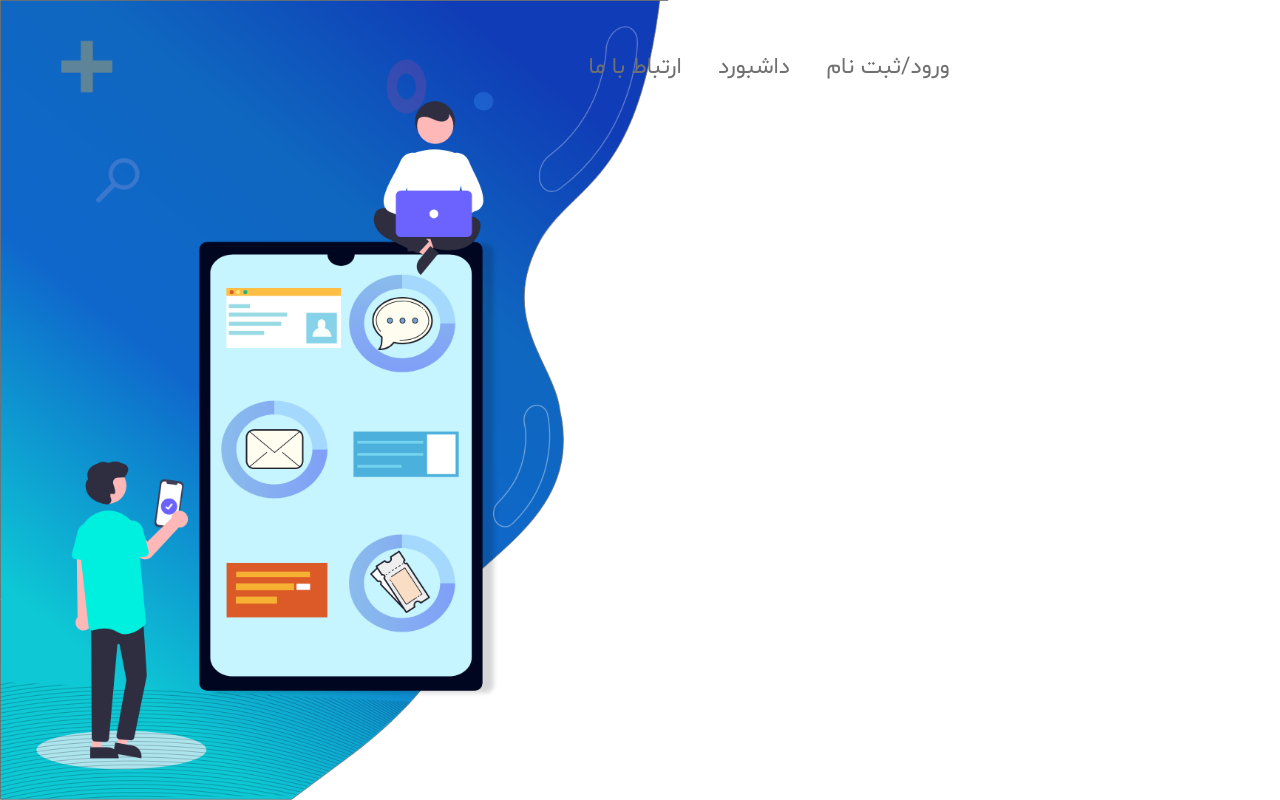
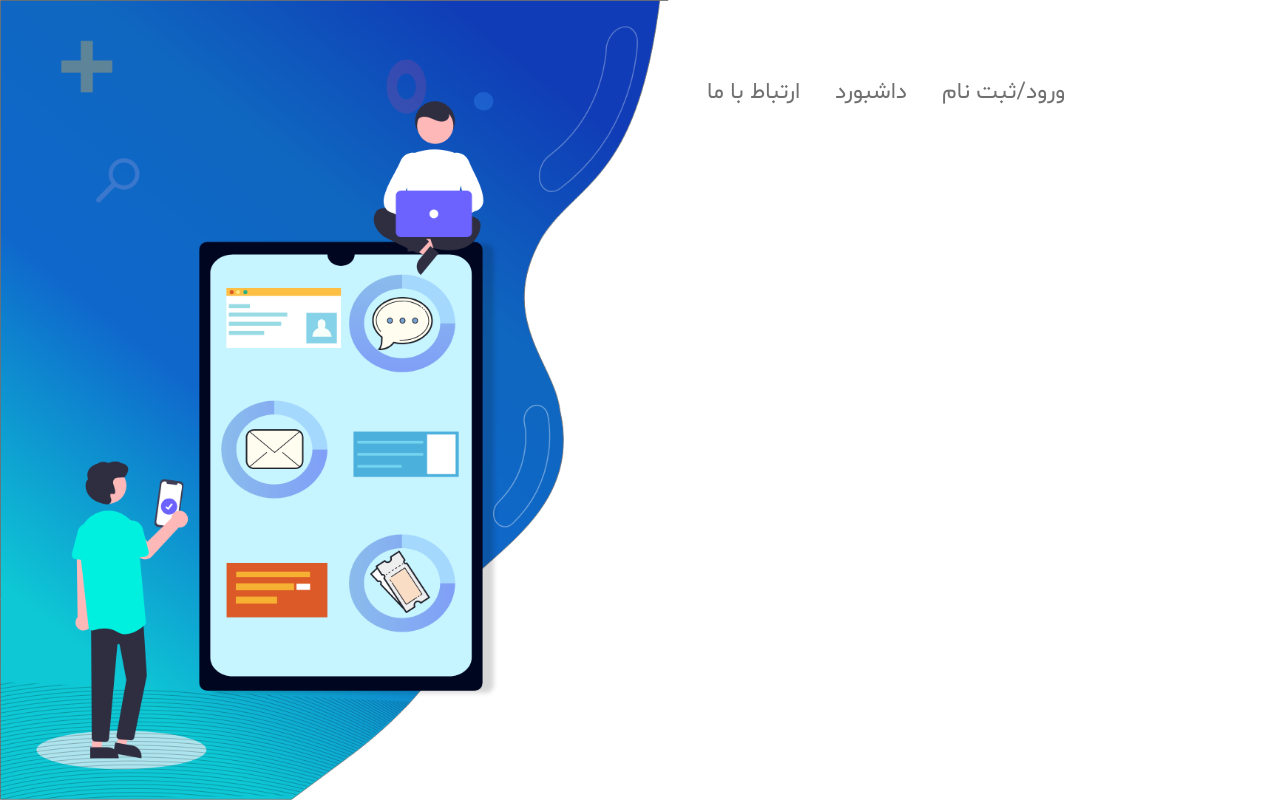
Before and after one commit to zahra-m-27/TicksySPA, a React (Create React App) app: page / in a window 1280 px wide. Built offline with nearby package versions, Linux system fonts and the light colour scheme.

Commit message:
Improve Home component styles Refactor code

```diff
--- a/src/app/Pages/Home/index.tsx
+++ b/src/app/Pages/Home/index.tsx
@@ -1,10 +1,13 @@
 import React from "react";
+import { Link } from "react-router-dom";
 import styles from "./styles.module.scss";
-import { Link } from "react-router-dom";
+import LandingImage from "../../Assets/Images/Files/home.png";
 
 export default function HomePage() {
   return (
     <div className={styles.container}>
+      <div className={styles.header}>
+        <img className={styles.landing_image} src={LandingImage} />
         <nav className={styles.nav}>
           <ul>
             <li>
@@ -26,5 +29,6 @@ export default function HomePage() {
           </ul>
         </nav>
       </div>
+    </div>
   );
 }
--- a/src/app/Pages/Home/styles.module.scss
+++ b/src/app/Pages/Home/styles.module.scss
@@ -1,69 +1,35 @@
-.App {
-  text-align: center;
+.container {
+  height: 100%;
 }
 
-.AppLogo {
-  height: 40vmin;
-  pointer-events: none;
+.header {
+  display: flex;
+  flex-direction: row;
+  height: clamp(700px, 100vh, 1080px);
 }
 
-@media (prefers-reduced-motion: no-preference) {
-  .AppLogo {
-    animation: App-logo-spin infinite 20s linear;
-  }
+.landing_image {
+  height: 100%;
 }
 
-.AppHeader {
-  background-color: #282c34;
-  min-height: 100vh;
-  display: flex;
-  flex-direction: column;
-  align-items: center;
-  justify-content: center;
-  font-size: calc(10px + 2vmin);
-  color: white;
-}
-
-.AppName {
-  color: #61dafb;
-}
-
-@keyframes App-logo-spin {
-  from {
-    transform: rotate(0deg);
-  }
-  to {
-    transform: rotate(360deg);
-  }
-}
-
-
-.container{
-  background-image: url("../../Assets/Images/Files/home.png");
-  height: 100%;
-  background-size: contain;
-  background-repeat: no-repeat;
-}
-
-.nav_link{
+.nav_link {
   color: #707070;
 }
 
-.nav{
-  padding-top: 50px;
-  padding-left: 40%;
+.nav {
+  width: 28%;
+  margin-left: 3%;
+  padding-top: 75px;
 }
 
 .nav ul {
+  padding: 0;
   display: flex;
+  list-style: none;
   flex-direction: row-reverse;
-  flex-wrap: wrap;
-  justify-content: flex-end;
-  list-style: none;
+  justify-content: space-between;
 }
 
-.nav li{
-  padding-left: 5%;
+.nav li {
   font-size: clamp(14px, 2vw, 23px);
-  font-family: Shabnam;
 }
--- a/src/app/Providers/UserProvider.tsx
+++ b/src/app/Providers/UserProvider.tsx
@@ -50,7 +50,6 @@ const UserProvider: React.FC = ({ children }) => {
         isLogin: () => User.id !== 0,
       }}
     >
-      {" "}
       {children}
     </UserContext.Provider>
   );
--- a/tsconfig.json
+++ b/tsconfig.json
@@ -18,7 +18,7 @@
     "resolveJsonModule": true,
     "isolatedModules": true,
     "noEmit": true,
-    "jsx": "react"
+    "jsx": "react-jsx"
   },
   "include": [
     "src"
```
Lines whose indentation alone changed are shown as unchanged.
